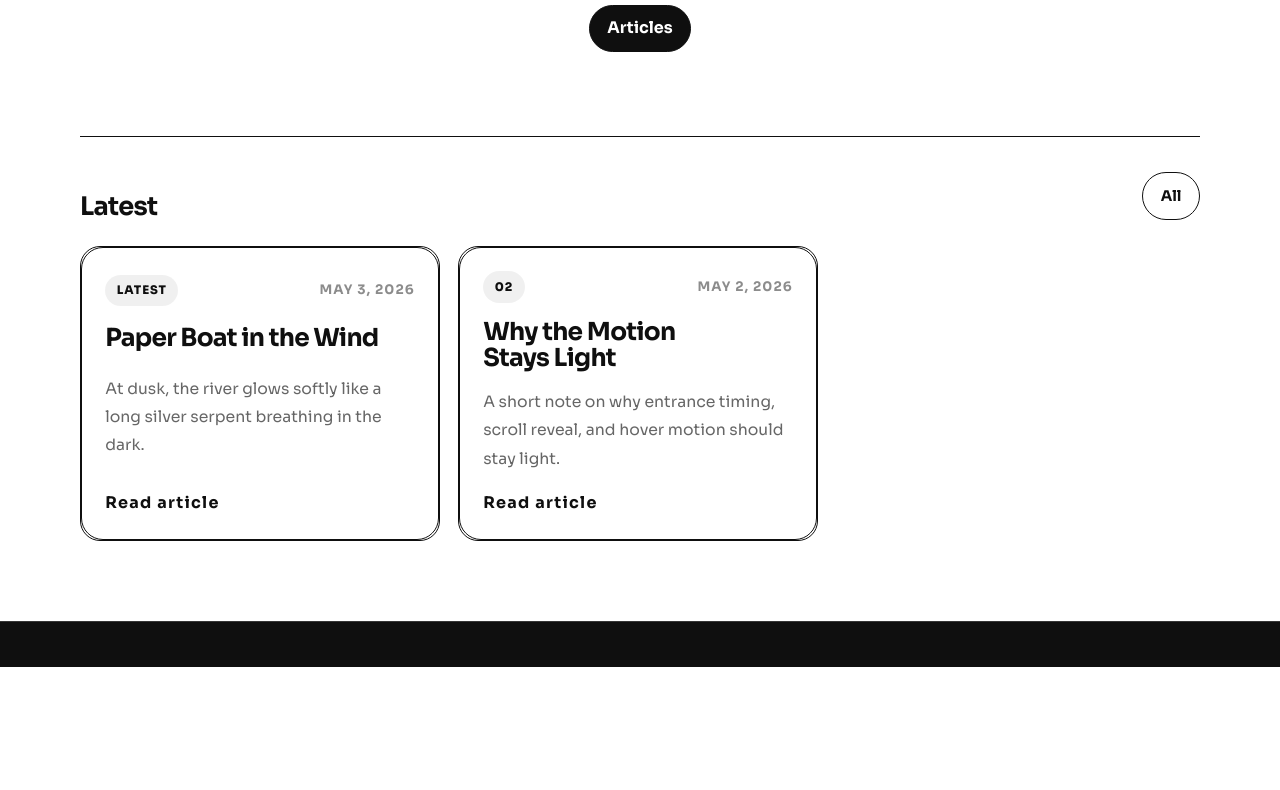
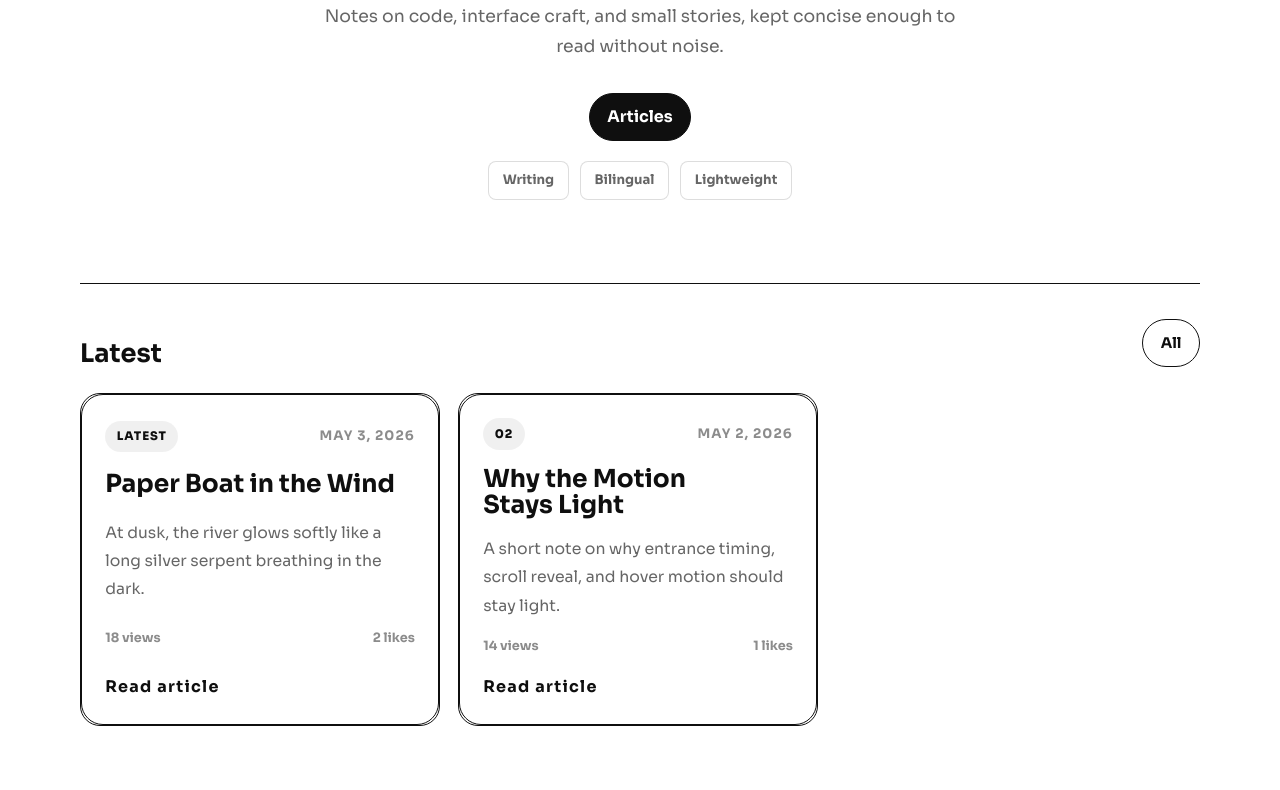
Before and after one commit to koajsj/orianblog, a plain HTML site: page index.html in a window 1280 px wide. Shown: the part 287-1077 px from the top of the page. Before the commit the page ends 954 px from the top, so only its background shows below. Drawn offline with Linux system fonts and the light colour scheme.

Commit message:
Polish blog homepage and README

```diff
--- a/css/style.css
+++ b/css/style.css
@@ -499,7 +499,7 @@ body.theme-dark .button-secondary {
     flex-wrap: wrap;
     justify-content: center;
     gap: 0.85rem;
-    margin-bottom: 1rem;
+    margin-bottom: 0.85rem;
 }
 
 .hero-signal-list {
@@ -515,7 +515,7 @@ body.theme-dark .button-secondary {
     min-height: 2.25rem;
     padding: 0.45rem 0.85rem;
     border: 1px solid var(--control-border);
-    border-radius: 999px;
+    border-radius: 8px;
     background: rgba(255, 255, 255, 0.46);
     color: var(--text-soft);
     font-size: 0.82rem;
@@ -2111,15 +2111,15 @@ body {
 }
 
 .hero-copy {
-    gap: 0.35rem;
+    gap: 0.5rem;
 }
 
 .hero-title {
-    margin-bottom: 1.25rem;
+    margin-bottom: 0.85rem;
     font-size: clamp(2.5rem, 7vw, 5.5rem);
     font-weight: 300;
     line-height: 0.98;
-    letter-spacing: -0.045em;
+    letter-spacing: 0;
 }
 
 .hero-title .fw-bold {
@@ -2128,7 +2128,7 @@ body {
 }
 
 .hero-actions {
-    margin-bottom: 0;
+    margin-bottom: 0.75rem;
 }
 
 .articles-section {
@@ -2145,7 +2145,7 @@ body {
 
 .section-title,
 .page-title {
-    letter-spacing: -0.03em;
+    letter-spacing: 0;
 }
 
 .section-title {
@@ -2159,7 +2159,7 @@ body {
 .page-title-xl {
     font-size: clamp(2.3rem, 6vw, 4.4rem);
     line-height: 0.98;
-    letter-spacing: -0.05em;
+    letter-spacing: 0;
 }
 
 .page-copy,
@@ -2209,7 +2209,7 @@ body {
 .article-card-title {
     font-size: clamp(1.2rem, 2vw, 1.55rem);
     line-height: 1.08;
-    letter-spacing: -0.03em;
+    letter-spacing: 0;
 }
 
 .article-excerpt {
--- a/index.html
+++ b/index.html
@@ -44,8 +44,16 @@
                                 <span class="hero-line-inner">I'm <span class="fw-bold">Orian.</span></span>
                             </span>
                         </h1>
+                        <p class="hero-description" data-home-description>
+                            Notes on code, interface craft, and small stories, kept concise enough to read without noise.
+                        </p>
                         <div class="hero-actions">
                             <a href="articles.html" class="button button-primary" data-primary-cta>Articles</a>
+                        </div>
+                        <div class="hero-signal-list" aria-label="Site highlights">
+                            <span class="hero-signal" data-home-signal="writing">Writing</span>
+                            <span class="hero-signal" data-home-signal="bilingual">Bilingual</span>
+                            <span class="hero-signal" data-home-signal="lightweight">Lightweight</span>
                         </div>
                     </section>
                 </div>
--- a/js/articles-home.js
+++ b/js/articles-home.js
@@ -27,6 +27,12 @@
             archiveSrTitle: "文章归档",
             allArticles: "全部",
             primaryCta: "文章",
+            homeDescription: "记录代码、界面细节和短篇故事，内容尽量克制、清楚、少噪音。",
+            signalWriting: "写作",
+            signalBilingual: "双语",
+            signalLightweight: "轻量",
+            viewsLabel: "浏览",
+            likesLabel: "喜欢",
             sortLatest: "最新发布",
             sortViews: "最多阅读",
             sortLikes: "最多喜欢",
@@ -51,6 +57,12 @@
             archiveSrTitle: "Article archive",
             allArticles: "All",
             primaryCta: "Articles",
+            homeDescription: "Notes on code, interface craft, and small stories, kept concise enough to read without noise.",
+            signalWriting: "Writing",
+            signalBilingual: "Bilingual",
+            signalLightweight: "Lightweight",
+            viewsLabel: "views",
+            likesLabel: "likes",
             sortLatest: "Latest",
             sortViews: "Most viewed",
             sortLikes: "Most liked",
@@ -138,6 +150,10 @@
                     </div>
                     <h3 class="article-card-title">${escape(article.title)}</h3>
                     <p class="article-excerpt">${escape(article.excerpt)}</p>
+                    <div class="article-card-stats" aria-label="Article stats">
+                        <span>${Number(article.views) || 0} ${t("viewsLabel")}</span>
+                        <span>${Number(article.likes) || 0} ${t("likesLabel")}</span>
+                    </div>
                     <div class="article-card-footer">
                         <span class="article-cta">${t("readArticle")}</span>
                     </div>
@@ -210,6 +226,10 @@
         const srTitle = document.getElementById("articles-archive-title");
         const navArticles = document.querySelector(".nav-links a[href='articles.html']");
         const primaryCta = document.querySelector("[data-primary-cta]");
+        const homeDescription = document.querySelector("[data-home-description]");
+        const signalWriting = document.querySelector('[data-home-signal="writing"]');
+        const signalBilingual = document.querySelector('[data-home-signal="bilingual"]');
+        const signalLightweight = document.querySelector('[data-home-signal="lightweight"]');
 
         if (sortSelect && sortSelect.options.length >= 3) {
             sortSelect.options[0].text = t("sortLatest");
@@ -253,6 +273,22 @@
 
         if (primaryCta) {
             primaryCta.textContent = t("primaryCta");
+        }
+
+        if (homeDescription) {
+            homeDescription.textContent = t("homeDescription");
+        }
+
+        if (signalWriting) {
+            signalWriting.textContent = t("signalWriting");
+        }
+
+        if (signalBilingual) {
+            signalBilingual.textContent = t("signalBilingual");
+        }
+
+        if (signalLightweight) {
+            signalLightweight.textContent = t("signalLightweight");
         }
 
         updateDocumentMeta(isArchive);
```
Also changed, not shown: README.md.
